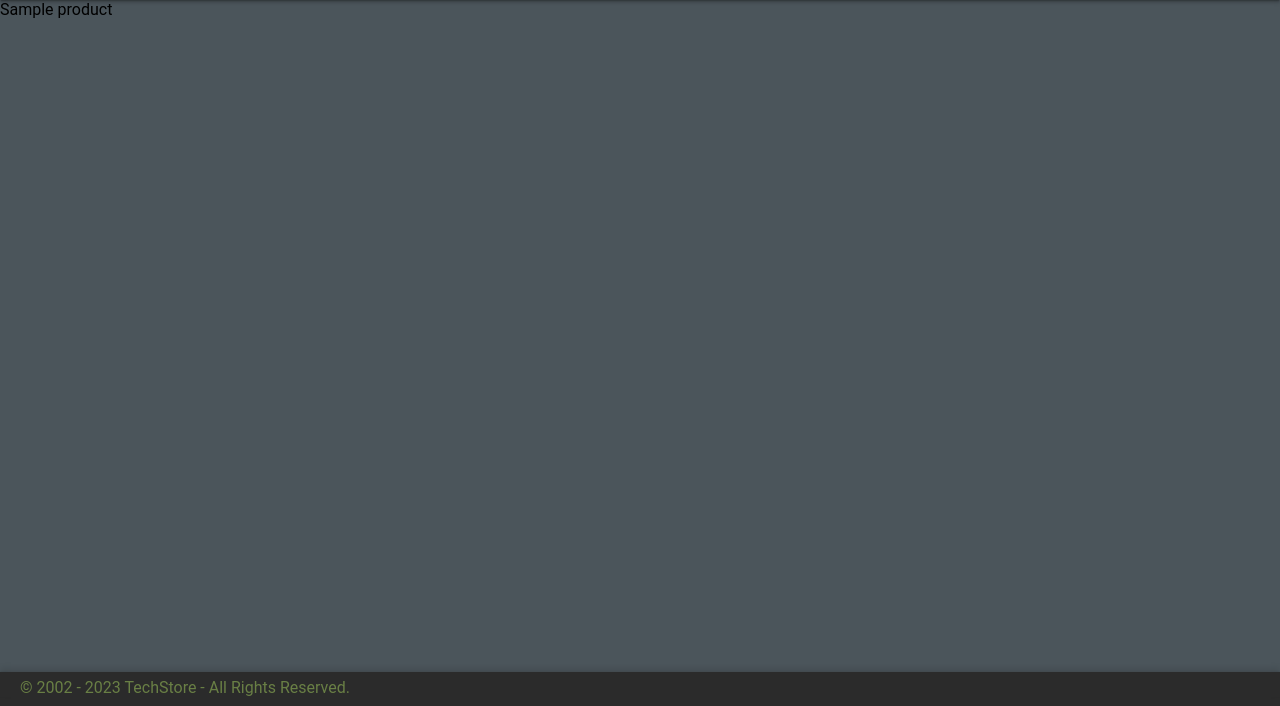
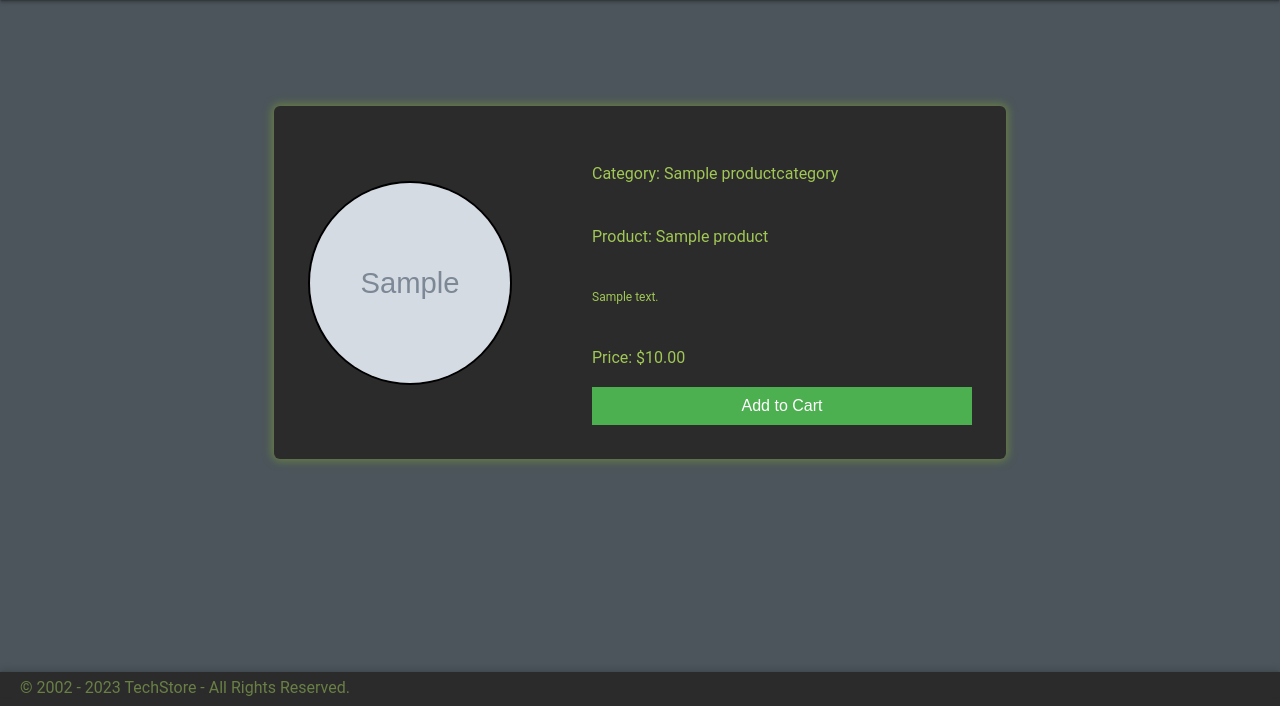
Before and after one commit to stenli008/site_project, a Django app: page /product/1 in a window 1280 px wide. Shown: the part 94-800 px from the top of the page. Run offline with Django 5.2, Linux system fonts and the light colour scheme; tables that the repository leaves empty hold one stand-in row (values such as "Sample post"); grey boxes marked "Sample" are stand-in pictures; parts of the project's set-up code (start-up, migrations or seed data) failed here and were passed over; some libraries are stand-ins or nearby versions.

Commit message:
added product descrioption and view page

```diff
--- a/Web_Store/Web_Store/common/models.py
+++ b/Web_Store/Web_Store/common/models.py
@@ -20,6 +20,7 @@ class Product(models.Model):
     name = models.CharField(max_length=30, blank=True, null=True)
     price = models.FloatField(blank=True, null=True)
     product_picture = models.ImageField(upload_to='product_pics/', blank=True, null=True)
+    description = models.TextField(max_length=300, blank=True, null=True)
 
     def __str__(self):
         return f'{self.category.name} - {self.name}'
--- /dev/null
+++ b/Web_Store/static/style/common/product_page.css
@@ -0,0 +1,39 @@
+.product {
+    margin: auto;
+    display: flex;
+    align-items: center;
+    border-radius: 6px;
+    box-shadow: 0 0 9px 2px rgb(105 127 69);
+    background-color: #2b2b2b;
+    padding: 34px;
+}
+
+.product-image {
+    width: 200px;
+    height: 200px;
+    border-radius: 50%;
+    overflow: hidden;
+    border: black solid 2px;
+}
+
+.product-image img {
+    width: 100%;
+    height: 100%;
+    object-fit: cover;
+}
+
+.product-details {
+    display: flex;
+    flex-direction: column;
+    margin-left: 80px;
+    color: #a1c755;
+}
+
+.product-details p {
+    padding: 24px 10px 20px 0;
+}
+
+.product-description {
+    width: 370px;
+    font-size: 12px;
+}
--- a/Web_Store/static/style/style.css
+++ b/Web_Store/static/style/style.css
@@ -1,8 +1,9 @@
 @import "reset.css";
 @import "base.css";
 @import "profile/register_login.css";
-@import "common/store.css";
 @import "profile/profile_details.css";
 @import "profile/profile_delete.css";
 @import "profile/profile_edit.css";
+@import "common/store.css";
 @import "common/cart.css";
+@import "common/product_page.css";
--- a/Web_Store/templates/core/product_page.html
+++ b/Web_Store/templates/core/product_page.html
@@ -1,4 +1,18 @@
 {% extends 'base.html' %}
 {% block content %}
-    {{ product.name }}
+    <div class="product">
+        <div class="product-image">
+            <img src="{{ product.product_picture.url }}" alt="product image">
+        </div>
+        <div class="product-details">
+            <p>Category: {{ product.category }}</p>
+            <p>Product: {{ product.name }}</p>
+            <p class="product-description">{{ product.description }}</p>
+            <p>Price: ${{ product.price|floatformat:2 }}</p>
+
+            <button id="add-to-cart" onclick="window.location.href='{% url 'add_to_cart' product.id %}'"
+                    class="main-content-article-link-button">Add to Cart
+            </button>
+        </div>
+    </div>
 {% endblock %}
```
Also changed, not shown: Web_Store/Web_Store/common/migrations/0004_product_description.py (added), Web_Store/templates/core/store.html (line endings or trailing spaces).
